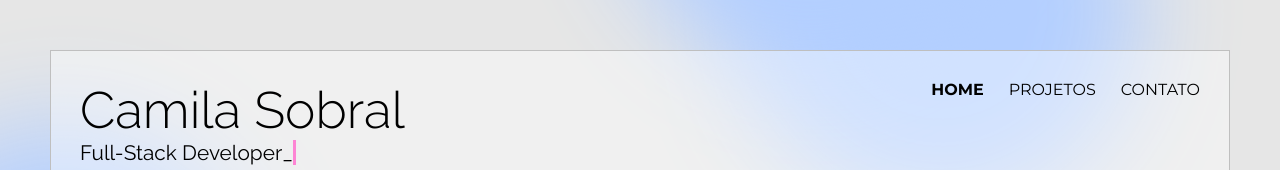
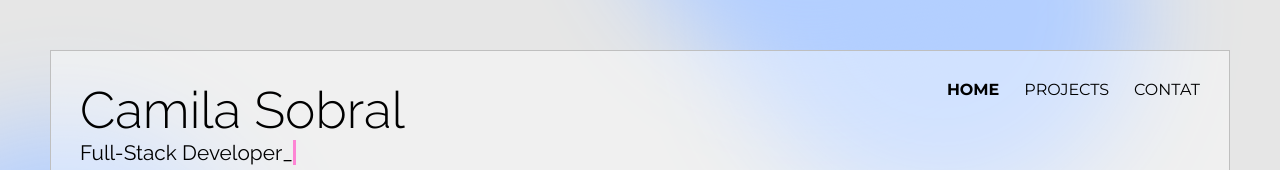
Before and after one commit to camilarsobral/portfolio, a React (Vite) app: page /home in a window 1280 px wide. Shown: the top 170 px of the page. Built offline with nearby package versions, Linux system fonts and the light colour scheme.

Commit message:
add notranslate

```diff
--- a/src/components/navigation/index.jsx
+++ b/src/components/navigation/index.jsx
@@ -14,14 +14,14 @@ function Navigation() {
                 </Typewriter>
             </Title>
             <Links>
-                <Li isActive={pathname === '/home'}>
+                <Li isActive={pathname === '/home'} className="notranslate">
                     <Link to={'/home'}>Home</Link>
                 </Li>
-                <Li isActive={pathname === '/projects'}>
-                    <Link to={'/projects'}>Projetos</Link>
+                <Li isActive={pathname === '/projects'} className="notranslate">
+                    <Link to={'/projects'}>Projects</Link>
                 </Li>
-                <Li isActive={pathname === '/contact'}>
-                    <Link to={'/contact'}>Contato</Link>
+                <Li isActive={pathname === '/contact'} className="notranslate">
+                    <Link to={'/contact'}>Contat</Link>
                 </Li>
             </Links>
         </Container>
--- a/src/containers/home/index.jsx
+++ b/src/containers/home/index.jsx
@@ -5,7 +5,7 @@ function Home() {
         <Container>
             <ContainerItems>
                 <TextBox>
-                    <p>
+                    <p className="notranslate">
                         <span>PT</span> Olá, sou uma Desenvolvedora Web Full
                         Stack apaixonada por design. Bem-vindo ao meu universo
                         digital, onde linhas de código se traduzem em
@@ -19,7 +19,7 @@ function Home() {
                     </p>
                     <br />
                     <br />
-                    <p>
+                    <p className="notranslate">
                         <span>EN</span> Hello. I am a passionate Full-Stack Web
                         Developer with a love for design. Welcome to my digital
                         universe, where lines of code translate into amazing
--- a/src/containers/loading/styles.js
+++ b/src/containers/loading/styles.js
@@ -14,6 +14,7 @@ const trackOut = keyframes`
 `
 
 export const Container = styled.div`
+    background: #e6e6e6;
     height: 100vh;
     width: 100%;
     display: flex;
```
